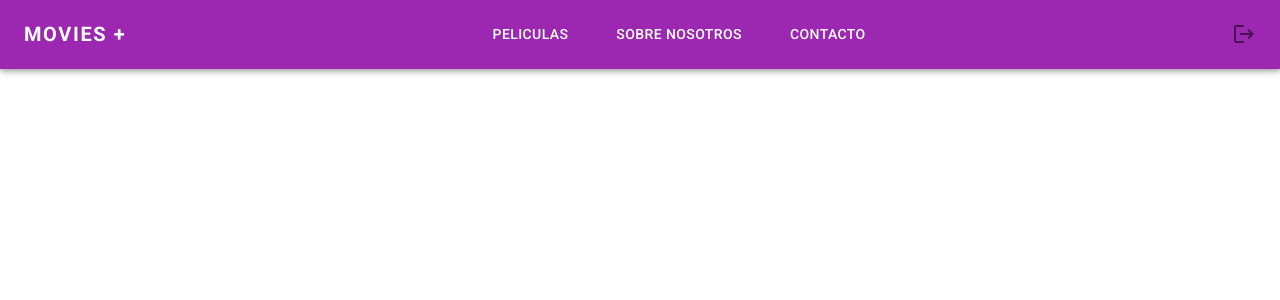
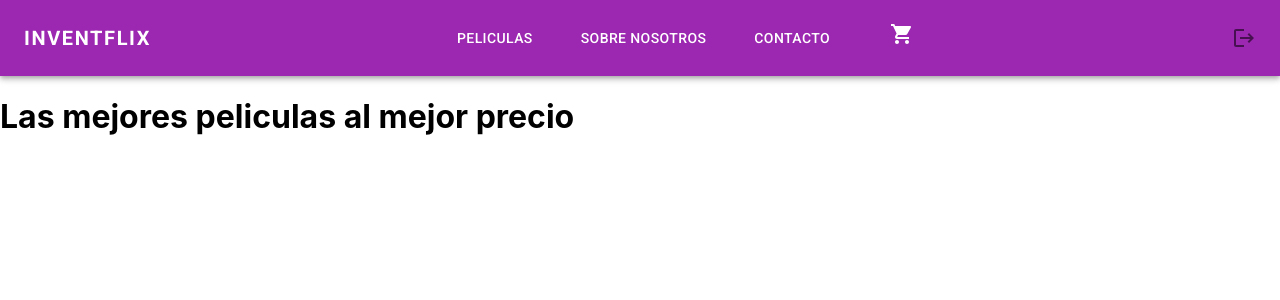
Before and after one commit to paizsantiago/proyectoReact, a React (Create React App) app: page / in a window 1280 px wide. Shown: the top 300 px of the page. Built offline with nearby package versions, Linux system fonts and the light colour scheme.

Commit message:
agregando componentes CardWidget e ItemListContainer

```diff
--- a/src/App.js
+++ b/src/App.js
@@ -1,14 +1,20 @@
 
 import './App.css';
+import ItemListContainer from './components/ItemListContainer';
 import NavBar from './components/NavBar';
 
 function App() {
 
+  function generarTitulo (){
+    return <h1>Las mejores peliculas al mejor precio</h1>
+  }
+
   return (
     <div className="App">
       <header className="App-header">
-        <NavBar></NavBar>
+        <NavBar/>
       </header>
+      <ItemListContainer generarTitulo={generarTitulo}/>
     </div>
   );
 }
--- /dev/null
+++ b/src/components/CartWidget.jsx
@@ -0,0 +1,8 @@
+import React from 'react'
+import ShoppingCartIcon from '@mui/icons-material/ShoppingCart';
+
+export default function CartWidget() {
+  return (
+    <div><ShoppingCartIcon/></div>
+  )
+}
--- /dev/null
+++ b/src/components/ItemListContainer.jsx
@@ -0,0 +1,5 @@
+import React from 'react'
+
+export default function ItemListContaine({generarTitulo}) {
+  return generarTitulo();
+}
--- a/src/components/NavBar.jsx
+++ b/src/components/NavBar.jsx
@@ -12,8 +12,10 @@ import Button from '@mui/material/Button';
 import Tooltip from '@mui/material/Tooltip';
 import MenuItem from '@mui/material/MenuItem';
 import LogoutIcon from '@mui/icons-material/Logout';
+import CartWidget from './CartWidget';
 
-const pages = ['Peliculas', 'Sobre nosotros', 'Contacto'];
+
+const pages = ['Peliculas', 'Sobre nosotros', 'Contacto', <CartWidget/>];
 const settings = ['Perfil', 'Ajustes', 'Cerrar sesión'];
 
 
@@ -56,7 +58,7 @@ const ResponsiveAppBar = () => {
               flexGrow: 1,
             }}
           >
-            Movies +
+            inventflix
           </Typography>
 
           <Box sx={{ flexGrow: 1, display: { xs: 'flex', md: 'none' } }}>
@@ -112,7 +114,7 @@ const ResponsiveAppBar = () => {
               textTransform: 'uppercase',
             }}
           >
-            Movies +
+            inventflix
           </Typography>
           <Box sx={{ flexGrow: 1, display: { xs: 'none', md: 'flex' } }}>
             {pages.map((page) => (
```
